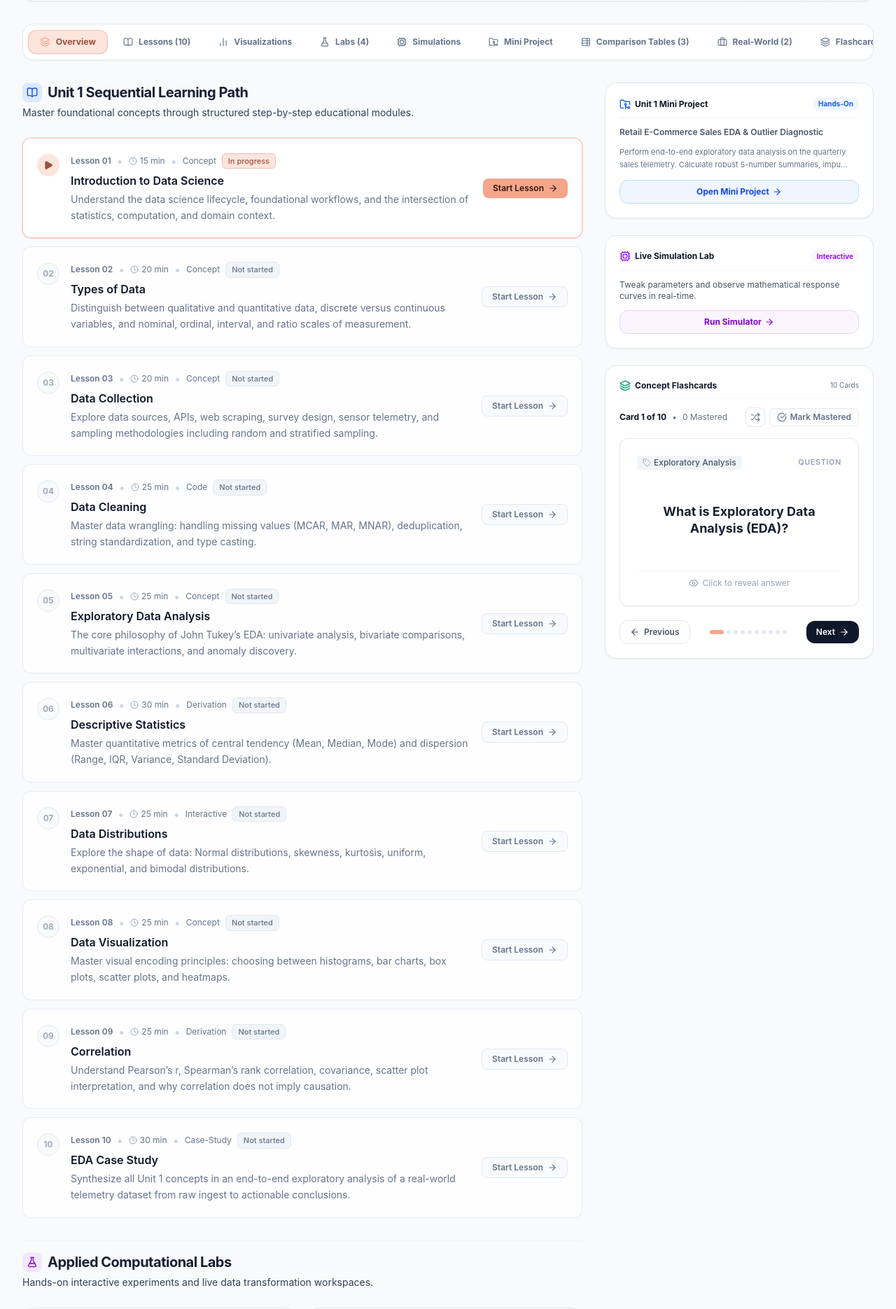
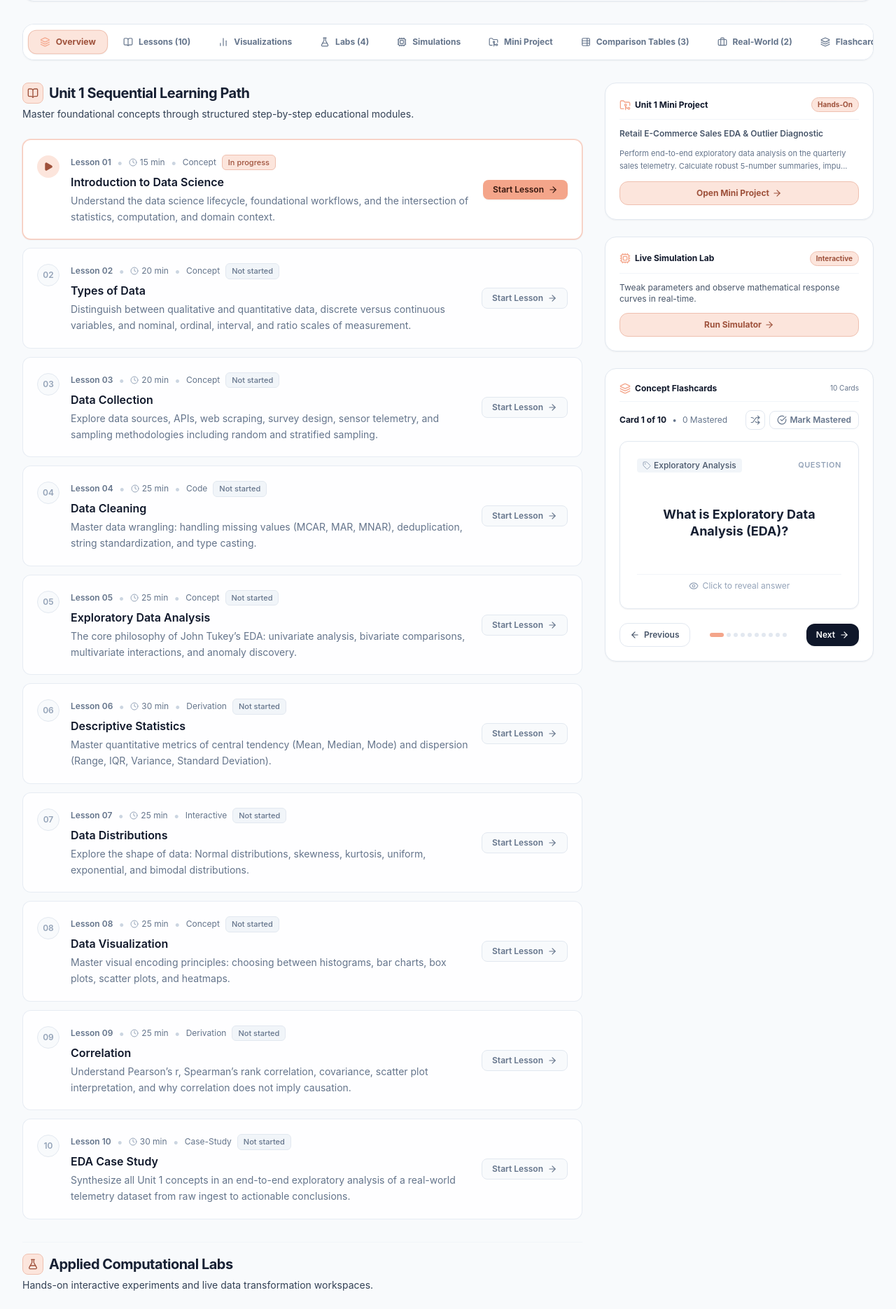
Before and after one commit to siyaagrawal475-rgb/data-science-lab, a Next.js app: page /units/1 in a window 1280 px wide. Shown: the part 428-2298 px from the top of the page at 70% size. Built offline with nearby package versions, Linux system fonts and the light colour scheme.

Commit message:
Phase 13B rebuild light theme from scratch with Eklavya-inspired educational UI

```diff
--- a/src/components/cards/CourseCard.tsx
+++ b/src/components/cards/CourseCard.tsx
@@ -34,6 +34,15 @@ export const CourseCard: React.FC<CourseCardProps> = ({ unit, className }) => {
     'unit-6': 'bg-[#D99AAF]',
   };
 
+  const unitHoverColors: Record<UnitId, string> = {
+    'unit-1': 'group-hover:text-[#9E513B] dark:group-hover:text-[#FFC4B3]',
+    'unit-2': 'group-hover:text-[#416B9E] dark:group-hover:text-[#C6DEFA]',
+    'unit-3': 'group-hover:text-[#3F7951] dark:group-hover:text-[#BCE8CC]',
+    'unit-4': 'group-hover:text-[#68539A] dark:group-hover:text-[#DFD3F8]',
+    'unit-5': 'group-hover:text-[#806A28] dark:group-hover:text-[#FBE6A6]',
+    'unit-6': 'group-hover:text-[#8A4E63] dark:group-hover:text-[#FACCDA]',
+  };
+  const hoverColor = unitHoverColors[unit.id] || unitHoverColors['unit-1'];
   const borderHighlight = cardBorderHighlights[unit.id] || cardBorderHighlights['unit-1'];
   const colorBar = topColorBar[unit.id] || topColorBar['unit-1'];
 
@@ -60,7 +69,7 @@ export const CourseCard: React.FC<CourseCardProps> = ({ unit, className }) => {
           </div>
 
           {/* Title */}
-          <h3 className="text-lg sm:text-xl font-bold text-[#172033] dark:text-[#F1F5F9] group-hover:text-blue-600 dark:group-hover:text-blue-400 tracking-tight mb-2 transition-colors">
+          <h3 className={cn('text-lg sm:text-xl font-bold text-[#172033] dark:text-[#F1F5F9] tracking-tight mb-2 transition-colors', hoverColor)}>
             <Link href={`/units/${unit.id}`} className="hover:underline focus:outline-hidden">
               {unit.title}
             </Link>
--- a/src/components/units/UnitHeader.tsx
+++ b/src/components/units/UnitHeader.tsx
@@ -139,7 +139,7 @@ export const UnitHeader: React.FC<UnitHeaderProps> = ({
                 className="h-full rounded-full transition-all duration-500 ease-out"
                 style={{
                   width: `${percentage}%`,
-                  backgroundColor: 'var(--unit-1-primary, #F4A58A)',
+                  backgroundColor: `var(--unit-${unitNumber}-primary, #F4A58A)`,
                 }}
               />
             </div>
--- a/src/components/units/UnitWorkspaceTabs.tsx
+++ b/src/components/units/UnitWorkspaceTabs.tsx
@@ -163,7 +163,14 @@ export const UnitWorkspaceTabs: React.FC<UnitWorkspaceTabsProps> = ({
                   title={`Unit ${unitNumber} Sequential Learning Path`}
                   subtitle="Master foundational concepts through structured step-by-step educational modules."
                   badge={
-                    <span className="p-1.5 rounded-lg bg-blue-100 dark:bg-blue-950/60 text-blue-700 dark:text-blue-300">
+                    <span
+                      className="p-1.5 rounded-lg border"
+                      style={{
+                        backgroundColor: unit.colorTokens.soft,
+                        color: unit.colorTokens.text,
+                        borderColor: unit.colorTokens.border,
+                      }}
+                    >
                       <BookOpen className="w-4 h-4" />
                     </span>
                   }
@@ -182,7 +189,14 @@ export const UnitWorkspaceTabs: React.FC<UnitWorkspaceTabsProps> = ({
                   title="Applied Computational Labs"
                   subtitle="Hands-on interactive experiments and live data transformation workspaces."
                   badge={
-                    <span className="p-1.5 rounded-lg bg-purple-100 dark:bg-purple-950/60 text-purple-700 dark:text-purple-300">
+                    <span
+                      className="p-1.5 rounded-lg border"
+                      style={{
+                        backgroundColor: unit.colorTokens.soft,
+                        color: unit.colorTokens.text,
+                        borderColor: unit.colorTokens.border,
+                      }}
+                    >
                       <FlaskConical className="w-4 h-4" />
                     </span>
                   }
@@ -196,7 +210,14 @@ export const UnitWorkspaceTabs: React.FC<UnitWorkspaceTabsProps> = ({
                     >
                       <div className="space-y-2">
                         <div className="flex items-center justify-between text-xs">
-                          <span className="text-[10px] font-bold uppercase tracking-wider px-2 py-0.5 rounded-full bg-slate-100 dark:bg-slate-800 text-slate-700 dark:text-slate-300">
+                          <span
+                            className="text-[10px] font-bold uppercase tracking-wider px-2 py-0.5 rounded-full border"
+                            style={{
+                              backgroundColor: unit.colorTokens.soft,
+                              color: unit.colorTokens.text,
+                              borderColor: unit.colorTokens.border,
+                            }}
+                          >
                             {lab.difficulty}
                           </span>
                           <span className="text-[11px] text-[#64748B] dark:text-[#94A3B8] flex items-center gap-1 font-mono">
@@ -235,10 +256,17 @@ export const UnitWorkspaceTabs: React.FC<UnitWorkspaceTabsProps> = ({
               <div className="p-5 bg-white dark:bg-[#111827] rounded-2xl border border-[#E2E8F0] dark:border-[#334155] shadow-xs space-y-3">
                 <div className="flex items-center justify-between border-b border-[#F1F5F9] dark:border-[#334155] pb-2.5">
                   <h4 className="text-xs font-bold text-[#0F172A] dark:text-[#F8FAFC] flex items-center gap-1.5">
-                    <FolderGit2 className="w-4 h-4 text-blue-600 dark:text-blue-400" />
+                    <FolderGit2 className="w-4 h-4" style={{ color: unit.colorTokens.primary }} />
                     <span>Unit {unitNumber} Mini Project</span>
                   </h4>
-                  <span className="text-[10px] font-bold text-blue-600 bg-blue-50 dark:bg-blue-950/60 px-2 py-0.5 rounded-full">
+                  <span
+                    className="text-[10px] font-bold px-2 py-0.5 rounded-full border"
+                    style={{
+                      backgroundColor: unit.colorTokens.soft,
+                      color: unit.colorTokens.text,
+                      borderColor: unit.colorTokens.border,
+                    }}
+                  >
                     Hands-On
                   </span>
                 </div>
@@ -250,7 +278,12 @@ export const UnitWorkspaceTabs: React.FC<UnitWorkspaceTabsProps> = ({
                 </p>
                 <button
                   onClick={() => setActiveTab('projects')}
-                  className="w-full py-2 px-3 rounded-xl bg-blue-50 dark:bg-blue-950/40 text-blue-700 dark:text-blue-300 font-bold text-xs border border-blue-200 dark:border-blue-900 flex items-center justify-center gap-1 cursor-pointer"
+                  className="w-full py-2 px-3 rounded-xl font-bold text-xs border flex items-center justify-center gap-1 cursor-pointer transition-opacity hover:opacity-90"
+                  style={{
+                    backgroundColor: unit.colorTokens.soft,
+                    color: unit.colorTokens.text,
+                    borderColor: unit.colorTokens.border,
+                  }}
                 >
                   <span>Open Mini Project</span>
                   <ArrowRight className="w-3.5 h-3.5" />
@@ -261,10 +294,17 @@ export const UnitWorkspaceTabs: React.FC<UnitWorkspaceTabsProps> = ({
               <div className="p-5 bg-white dark:bg-[#111827] rounded-2xl border border-[#E2E8F0] dark:border-[#334155] shadow-xs space-y-3">
                 <div className="flex items-center justify-between border-b border-[#F1F5F9] dark:border-[#334155] pb-2.5">
                   <h4 className="text-xs font-bold text-[#0F172A] dark:text-[#F8FAFC] flex items-center gap-1.5">
-                    <Cpu className="w-4 h-4 text-purple-600 dark:text-purple-400" />
+                    <Cpu className="w-4 h-4" style={{ color: unit.colorTokens.primary }} />
                     <span>Live Simulation Lab</span>
                   </h4>
-                  <span className="text-[10px] font-bold text-purple-600 bg-purple-50 dark:bg-purple-950/60 px-2 py-0.5 rounded-full">
+                  <span
+                    className="text-[10px] font-bold px-2 py-0.5 rounded-full border"
+                    style={{
+                      backgroundColor: unit.colorTokens.soft,
+                      color: unit.colorTokens.text,
+                      borderColor: unit.colorTokens.border,
+                    }}
+                  >
                     Interactive
                   </span>
                 </div>
@@ -273,7 +313,12 @@ export const UnitWorkspaceTabs: React.FC<UnitWorkspaceTabsProps> = ({
                 </p>
                 <button
                   onClick={() => setActiveTab('simulations')}
-                  className="w-full py-2 px-3 rounded-xl bg-purple-50 dark:bg-purple-950/40 text-purple-700 dark:text-purple-300 font-bold text-xs border border-purple-200 dark:border-purple-900 flex items-center justify-center gap-1 cursor-pointer"
+                  className="w-full py-2 px-3 rounded-xl font-bold text-xs border flex items-center justify-center gap-1 cursor-pointer transition-opacity hover:opacity-90"
+                  style={{
+                    backgroundColor: unit.colorTokens.soft,
+                    color: unit.colorTokens.text,
+                    borderColor: unit.colorTokens.border,
+                  }}
                 >
                   <span>Run Simulator</span>
                   <ArrowRight className="w-3.5 h-3.5" />
@@ -284,7 +329,7 @@ export const UnitWorkspaceTabs: React.FC<UnitWorkspaceTabsProps> = ({
               <div className="p-5 bg-white dark:bg-[#111827] rounded-2xl border border-[#E2E8F0] dark:border-[#334155] shadow-xs space-y-3">
                 <div className="flex items-center justify-between border-b border-[#F1F5F9] dark:border-[#334155] pb-2.5">
                   <h4 className="text-xs font-bold text-[#0F172A] dark:text-[#F8FAFC] flex items-center gap-1.5">
-                    <Layers className="w-4 h-4 text-emerald-600 dark:text-emerald-400" />
+                    <Layers className="w-4 h-4" style={{ color: unit.colorTokens.primary }} />
                     <span>Concept Flashcards</span>
                   </h4>
                   <span className="text-[10px] text-[#64748B] dark:text-[#94A3B8]">{flashcards.length} Cards</span>
@@ -338,7 +383,14 @@ export const UnitWorkspaceTabs: React.FC<UnitWorkspaceTabsProps> = ({
                 className="p-6 bg-white dark:bg-[#111827] rounded-2xl border border-[#E2E8F0] dark:border-[#334155] shadow-xs space-y-4 hover-lift"
               >
                 <div className="flex items-center justify-between text-xs">
-                  <span className="text-[10px] font-bold uppercase tracking-wider px-2.5 py-0.5 rounded-full bg-blue-50 dark:bg-blue-950/60 text-blue-700 dark:text-blue-300 border border-blue-200 dark:border-blue-900">
+                  <span
+                    className="text-[10px] font-bold uppercase tracking-wider px-2.5 py-0.5 rounded-full border"
+                    style={{
+                      backgroundColor: unit.colorTokens.soft,
+                      color: unit.colorTokens.text,
+                      borderColor: unit.colorTokens.border,
+                    }}
+                  >
                     {lab.difficulty}
                   </span>
                   <span className="text-xs text-[#64748B] dark:text-[#94A3B8] flex items-center gap-1 font-mono">
@@ -353,7 +405,7 @@ export const UnitWorkspaceTabs: React.FC<UnitWorkspaceTabsProps> = ({
                   {lab.description}
                 </p>
                 <Link href={`/labs/${lab.slug}`} className="block pt-2">
-                  <button className="w-full py-2.5 px-4 rounded-xl bg-[#172033] dark:bg-[#1E293B] text-white font-bold text-xs flex items-center justify-center gap-2 hover:bg-blue-600 transition-colors cursor-pointer">
+                  <button className="w-full py-2.5 px-4 rounded-xl bg-[#172033] dark:bg-[#1E293B] hover:bg-black text-white font-bold text-xs flex items-center justify-center gap-2 transition-colors cursor-pointer">
                     <span>Open Interactive Lab</span>
                     <ArrowRight className="w-4 h-4" />
                   </button>
```
